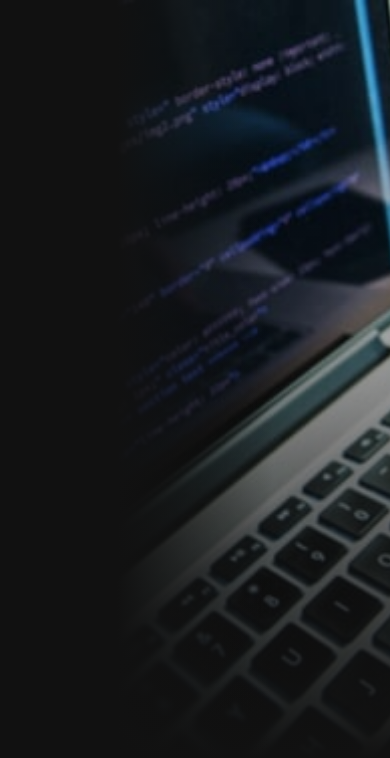
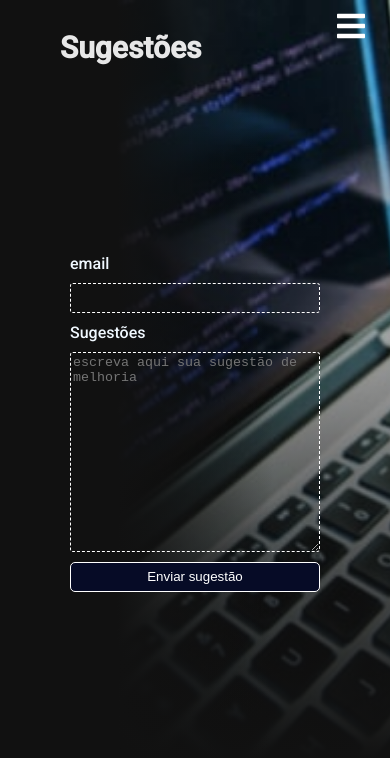
Before and after one commit to derlansilva/derlans.silva.me, a React (Create React App) app: page /suggestions in a window 390 px wide. Before the commit this address had no page. Shown: the top 758 px of the page. Built offline with nearby package versions, Linux system fonts and the light colour scheme.

Commit message:
tela sugestões criada

```diff
--- a/src/pages/components/containerRight.js
+++ b/src/pages/components/containerRight.js
@@ -37,6 +37,16 @@ const Right = () => {
                             <div className="li--name">Contact</div>
                         </li>
                     </a>
+                    <a href={'/projects'}>
+                        <li>
+                            <div className="li--icon">
+                                <svg xmlns="http://www.w3.org/2000/svg" width="16" height="16" fill="currentColor" className="bi bi-braces" viewBox="0 0 16 16">
+                                    <path d="M2.114 8.063V7.9c1.005-.102 1.497-.615 1.497-1.6V4.503c0-1.094.39-1.538 1.354-1.538h.273V2h-.376C3.25 2 2.49 2.759 2.49 4.352v1.524c0 1.094-.376 1.456-1.49 1.456v1.299c1.114 0 1.49.362 1.49 1.456v1.524c0 1.593.759 2.352 2.372 2.352h.376v-.964h-.273c-.964 0-1.354-.444-1.354-1.538V9.663c0-.984-.492-1.497-1.497-1.6zM13.886 7.9v.163c-1.005.103-1.497.616-1.497 1.6v1.798c0 1.094-.39 1.538-1.354 1.538h-.273v.964h.376c1.613 0 2.372-.759 2.372-2.352v-1.524c0-1.094.376-1.456 1.49-1.456V7.332c-1.114 0-1.49-.362-1.49-1.456V4.352C13.51 2.759 12.75 2 11.138 2h-.376v.964h.273c.964 0 1.354.444 1.354 1.538V6.3c0 .984.492 1.497 1.497 1.6z" />
+                                </svg>
+                            </div>
+                            <div className="li--name">Projects</div>
+                        </li>
+                    </a>
 
                     <li>
                         <div className="li--icon">
@@ -47,19 +57,8 @@ const Right = () => {
                         </div>
                         <div className="li--name">Sobre</div>
                     </li>
-                    <a href={'/projects'}>
-                    <li>
-                        <div className="li--icon">
-                            <svg xmlns="http://www.w3.org/2000/svg" width="16" height="16" fill="currentColor" className="bi bi-braces" viewBox="0 0 16 16">
-                                <path d="M2.114 8.063V7.9c1.005-.102 1.497-.615 1.497-1.6V4.503c0-1.094.39-1.538 1.354-1.538h.273V2h-.376C3.25 2 2.49 2.759 2.49 4.352v1.524c0 1.094-.376 1.456-1.49 1.456v1.299c1.114 0 1.49.362 1.49 1.456v1.524c0 1.593.759 2.352 2.372 2.352h.376v-.964h-.273c-.964 0-1.354-.444-1.354-1.538V9.663c0-.984-.492-1.497-1.497-1.6zM13.886 7.9v.163c-1.005.103-1.497.616-1.497 1.6v1.798c0 1.094-.39 1.538-1.354 1.538h-.273v.964h.376c1.613 0 2.372-.759 2.372-2.352v-1.524c0-1.094.376-1.456 1.49-1.456V7.332c-1.114 0-1.49-.362-1.49-1.456V4.352C13.51 2.759 12.75 2 11.138 2h-.376v.964h.273c.964 0 1.354.444 1.354 1.538V6.3c0 .984.492 1.497 1.497 1.6z" />
-                            </svg>
-                        </div>
-                        <div className="li--name">Projects</div>
-                    </li>
 
-
-                    </a>
-
+                    <a href={'/suggestions'}>
                         <li>
                             <div className="li--icon">
                                 <svg xmlns="http://www.w3.org/2000/svg" width="16" height="16" fill="currentColor" className="bi bi-chat-left-dots" viewBox="0 0 16 16">
@@ -69,7 +68,7 @@ const Right = () => {
                             </div>
                             <div className="li--name">Sugestões</div>
                         </li>
-
+                    </a>
                 </ul>
             </div>
 
--- a/src/pages/components/menuResponsive.css
+++ b/src/pages/components/menuResponsive.css
@@ -6,7 +6,7 @@
     flex-direction: column;
     z-index: 999;
     width: 100%;
-    margin-top:30px;
+    margin-top:20px;
     left: 0;
   }
   .content--profile ul{
--- /dev/null
+++ b/src/pages/suggestions/suggestions.css
@@ -0,0 +1,147 @@
+
+.suggestions--page{
+    display: flex;
+    align-items: center;
+    flex-direction: column;
+    justify-content: center;
+    width: 100%;
+    height: 100%;
+    margin: 0;
+    left: 0;
+}
+
+.form--suggestions{
+    display: flex;
+    width: 80%;
+    flex-direction: column;
+    align-items: center;
+    justify-content: center;
+    height: 70%;
+    border-radius: 5px;
+}
+
+.suggestions--text{
+    position: absolute;
+    color: #FFF;
+    margin: 0;
+    padding: 0 0 0 30px;
+    left: center;
+    top: 30px;
+    height: 50px;
+    width: 50%;
+    font-size: 30px;
+    font-weight: bold;
+    opacity: 0.9;
+
+}
+
+.suggestions--input{
+    width: 50%;
+    height: 40px;
+    border:  solid 1px #FFF;
+    border-radius: 3px;
+    margin-top: 10px;
+}
+
+.suggestions--area{
+    max-width: 50%;
+    min-width: 50%;
+    min-height: 100px;
+    border:  solid 1px #FFF;
+    border-radius: 3px;
+    background: none;
+    color: #FFF;
+    text-decoration: none;
+    margin-top: 10px;
+}
+
+.form--suggestions button{
+    margin-top: 10px;
+    width: 50%;
+    height: 40px;
+    border-radius: 5px;
+    background-color: #060b26;
+    color: #FFF;
+    text-decoration: none;
+    border: solid 1px #FFF;
+}
+.form--suggestions span{
+    width: 50%;
+    margin-top: 10px;
+}
+
+
+@media (max-width : 768px){
+    body {
+      overflow-x: hidden;
+    }
+    .suggestions--page{
+        display: flex;
+        align-items: center;
+        flex-direction: column;
+        justify-content: center;
+        width: 100%;
+        height: 100%;
+        margin: 0;
+        left: 0;
+    }
+
+    .form--suggestions{
+        display: flex;
+        width: 80%;
+        flex-direction: column;
+        align-items: center;
+        justify-content: center;
+        height: 70%;
+        border-radius: 5px;
+    }
+
+    .suggestions--text{
+        position: absolute;
+        color: #FFF;
+        margin: 0;
+        padding: 0 0 0 30px;
+        left: 30px;
+        top: 30px;
+        height: 50px;
+        font-size: 30px;
+        font-weight: bold;
+        opacity: 0.9;
+    }
+
+    .suggestions--input{
+        width: 250px;
+        height: 30px;
+        border:  dashed 1px #FFF;
+        border-radius: 3px;
+        margin-top: 10px;
+    }
+
+    .suggestions--area{
+        width: 250px;
+        min-width: 250px;
+        height: 200px;
+        border:  dashed 1px #FFF;
+        border-radius: 3px;
+        background: none;
+        color: #FFF;
+        text-decoration: none;
+        margin-top: 10px;
+    }
+
+    .form--suggestions button{
+        margin-top: 10px;
+        width: 250px;
+        height: 30px;
+        border-radius: 5px;
+        background-color: #060b26;
+        color: #FFF;
+        text-decoration: none;
+        border: solid 1px #FFF;
+    }
+    .form--suggestions span{
+        width: 250px;
+        margin-top: 10px;
+    }
+
+}
--- /dev/null
+++ b/src/pages/suggestions/suggestions.js
@@ -0,0 +1,59 @@
+
+import React, { useState } from 'react'
+import * as FaIcons from 'react-icons/fa';
+import * as AiIcons from 'react-icons/ai';
+import { Link } from 'react-router-dom';
+import { IconContext } from 'react-icons';
+
+import Right from '../components/containerRight';
+import MenuResponsive from '../components/menuResponsive';
+import './suggestions.css';
+
+export default function Suggestions() {
+    const [sidebar, setSidebar] = useState(false)
+
+    const showSidebar = () => setSidebar(!sidebar)
+
+    function handleSubmit(){
+
+    }
+
+    return (
+        <>
+            <div className='content--left'>
+                    <div className='suggestions--page'>
+                        <div className='suggestions--text'>Sugestões</div>
+                        <form className='form--suggestions' onChange={handleSubmit}>
+                            <span>email</span>
+                            <imput type="email" className="suggestions--input" name="email"/>
+                            <span>Sugestões</span>
+                            <textarea className='suggestions--area' placeholder='escreva aqui sua sugestão de melhoria'/>
+                            <button type='submit'>Enviar sugestão</button>
+                        </form>
+                    </div>
+            </div>
+
+            <div className="content--right">
+                <Link to='#' className='menu-bars'>
+                    <FaIcons.FaBars onClick={showSidebar} />
+                </Link>
+                <IconContext.Provider value={{ color: '#fff' }}>
+                    <div className='show--right'>
+                        <Right />
+                    </div>
+
+                    <nav className={sidebar ? 'nav-menu active' : 'nav-menu'}>
+                        <ul className='nav-menu-items' onClick={showSidebar}>
+                            <li className='navbar-toggle'>
+                                <Link to='#' className='menu--close'>
+                                    <AiIcons.AiOutlineClose />
+                                </Link>
+                            </li>
+                            <MenuResponsive />
+                        </ul>
+                    </nav>
+                </IconContext.Provider>
+            </div>
+        </>
+    )
+}
--- a/src/routes.js
+++ b/src/routes.js
@@ -9,6 +9,7 @@ import Contact from './pages/contacts/contacts';
 
 import Home from './pages/home/home'
 import Projects from './pages/projects';
+import Suggestions from './pages/suggestions/suggestions';
 
 
 export default function Rotas() {
@@ -19,6 +20,8 @@ export default function Rotas() {
                 <Route path="/" exact element={<Home/>} />
                 <Route path="/contacts" element={<Contact/>}/>
                 <Route path="/projects" element={<Projects/>} />
+                <Route path="/suggestions" element={< Suggestions/>}/>
+
             </Routes>
         </BrowserRouter>
     );
```
Lines whose indentation alone changed are shown as unchanged.
